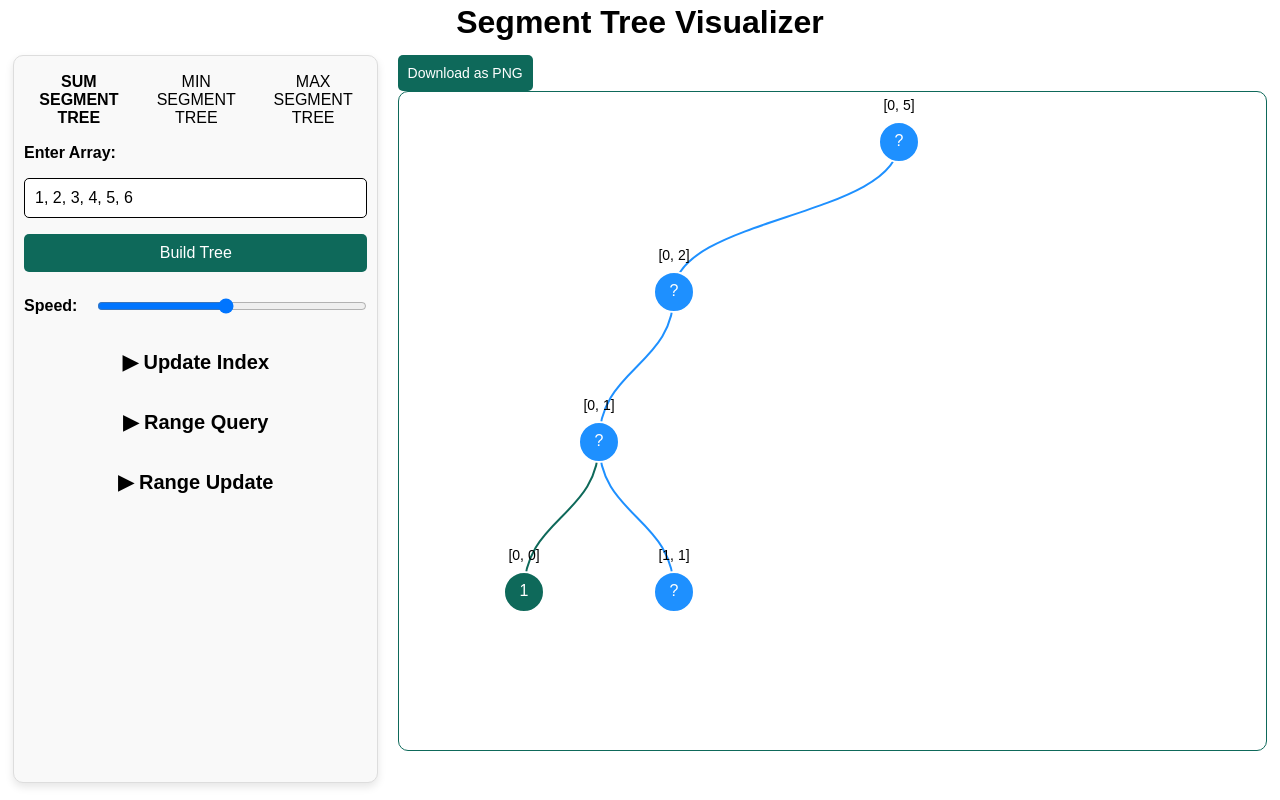
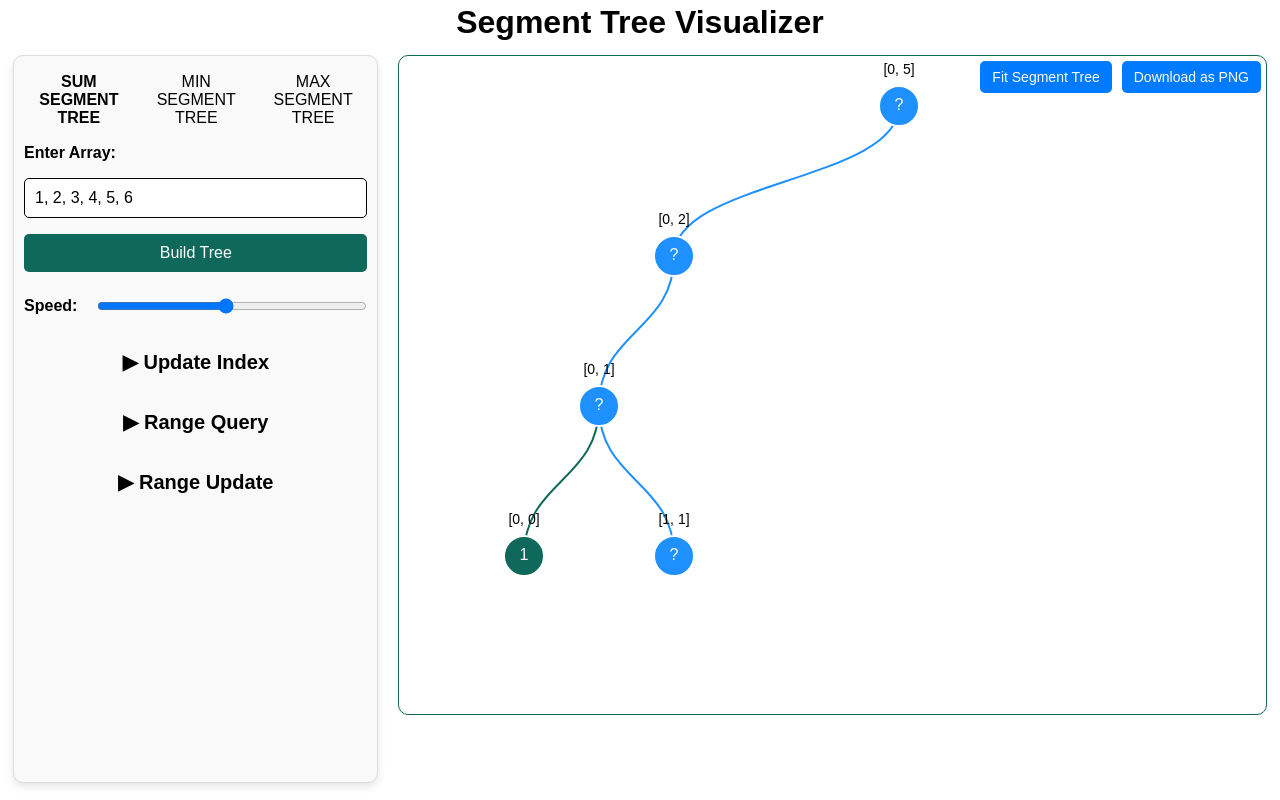
Before and after one commit to Saini-Yogesh/segment-tree-visualization, a Next.js app: page / in a window 1280 px wide. Built offline with nearby package versions, Linux system fonts and the light colour scheme.

Commit message:
addin fir zoom button

```diff
--- a/src/components/SegmentTreeD3.js
+++ b/src/components/SegmentTreeD3.js
@@ -2,9 +2,10 @@
 import { useEffect, useRef } from "react";
 import * as d3 from "d3";
 import "./styles/SegmentTreeD3.css";
-import { ToastContainer, toast, Bounce } from "react-toastify";
+import { ToastContainer, toast } from "react-toastify";
 import "react-toastify/dist/ReactToastify.css"; // Import styles
 import downloadSVGAsPNG from "./featuresToWork/downloadSVGAsPNG";
+import fitSegmentTree from "./featuresToWork/fitSegmentTree";
 
 export default function SegmentTreeD3({ data, animationDelay }) {
   const svgRef = useRef();
@@ -27,7 +28,6 @@ export default function SegmentTreeD3({ data, animationDelay }) {
             g.attr("transform", event.transform);
           })
       );
-
 
     svg.selectAll("*").remove();
 
@@ -182,12 +182,17 @@ export default function SegmentTreeD3({ data, animationDelay }) {
 
   return (
     <>
-      <button onClick={downloadSVGAsPNG}>Download as PNG</button>
       <div id="svg-container">
+        {/* ✅ Buttons container for absolute positioning */}
+        <div className="buttons-container">
+          <button onClick={fitSegmentTree}>Fit Segment Tree</button>
+          <button onClick={downloadSVGAsPNG}>Download as PNG</button>
+        </div>
         <svg id="my-svg" ref={svgRef}></svg>
       </div>
       <ToastContainer position="top-right" theme="dark" autoClose={3000} />
     </>
+
   );
 }
 
--- /dev/null
+++ b/src/components/featuresToWork/fitSegmentTree.js
@@ -0,0 +1,35 @@
+import * as d3 from "d3";
+
+const fitSegmentTree = () => {
+    const svg = d3.select("#my-svg"); // Select the SVG element
+    const g = svg.select("g"); // Select the group containing the tree
+
+    if (!g.node()) return;
+
+    // ✅ Define zoom behavior inside the function
+    const zoom = d3.zoom().scaleExtent([0.3, 2]).on("zoom", (event) => {
+        g.attr("transform", event.transform);
+    });
+
+    // ✅ Get bounding box of the entire tree
+    const bbox = g.node().getBBox();
+    const svgWidth = svg.node().clientWidth;
+    const svgHeight = svg.node().clientHeight;
+
+    // ✅ Compute scale factor to fit tree inside view
+    const scale = Math.min(svgWidth / bbox.width, svgHeight / bbox.height) * 0.9; // 0.9 for padding
+
+    // ✅ Compute translation to center tree
+    const translateX = (svgWidth - scale * bbox.width) / 2 - scale * bbox.x;
+    const translateY = (svgHeight - scale * bbox.height) / 2 - scale * bbox.y;
+
+    // ✅ Apply zoom transformation smoothly
+    svg.transition()
+        .duration(500)
+        .call(zoom.transform, d3.zoomIdentity.translate(translateX, translateY).scale(scale));
+
+    // ✅ Apply zoom behavior to SVG (if not applied already)
+    svg.call(zoom);
+};
+
+export default fitSegmentTree;
--- a/src/components/styles/SegmentTreeD3.css
+++ b/src/components/styles/SegmentTreeD3.css
@@ -1,11 +1,38 @@
+#my-svg {
+  width: 100%;
+  height: 100%;
+}
+
 #svg-container {
+  position: relative; /* Ensures child elements (buttons) are positioned relative to this container */
   width: 100%;
   height: 660px;
   border-radius: 10px;
   border: 1px solid #0e695a;
+  display: flex;
+  justify-content: center;
+  align-items: center;
 }
 
-#my-svg {
-  width: 100%;
-  height: 100%;
+.buttons-container {
+  position: absolute;
+  top: 5px;
+  right: 5px;
+  display: flex;
+  gap: 10px;
 }
+
+.buttons-container button {
+  background-color: #007bff;
+  color: white;
+  border: none;
+  padding: 8px 12px;
+  font-size: 14px;
+  cursor: pointer;
+  border-radius: 5px;
+  transition: 0.2s ease-in-out;
+}
+
+.buttons-container button:hover {
+  background-color: #0056b3;
+}
```
Also changed, not shown: src/components/featuresToWork/ZoomButton.js (deleted).
